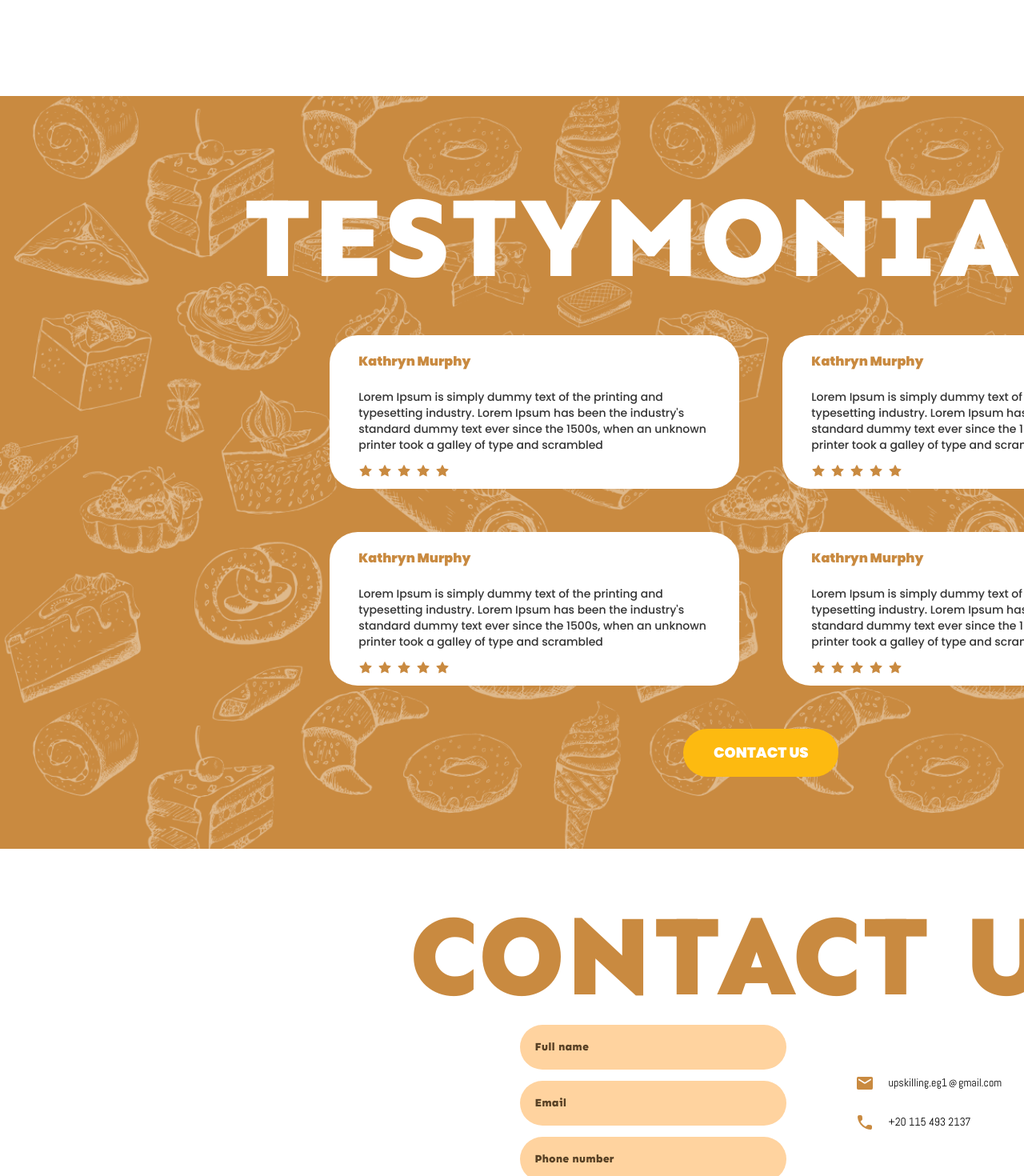
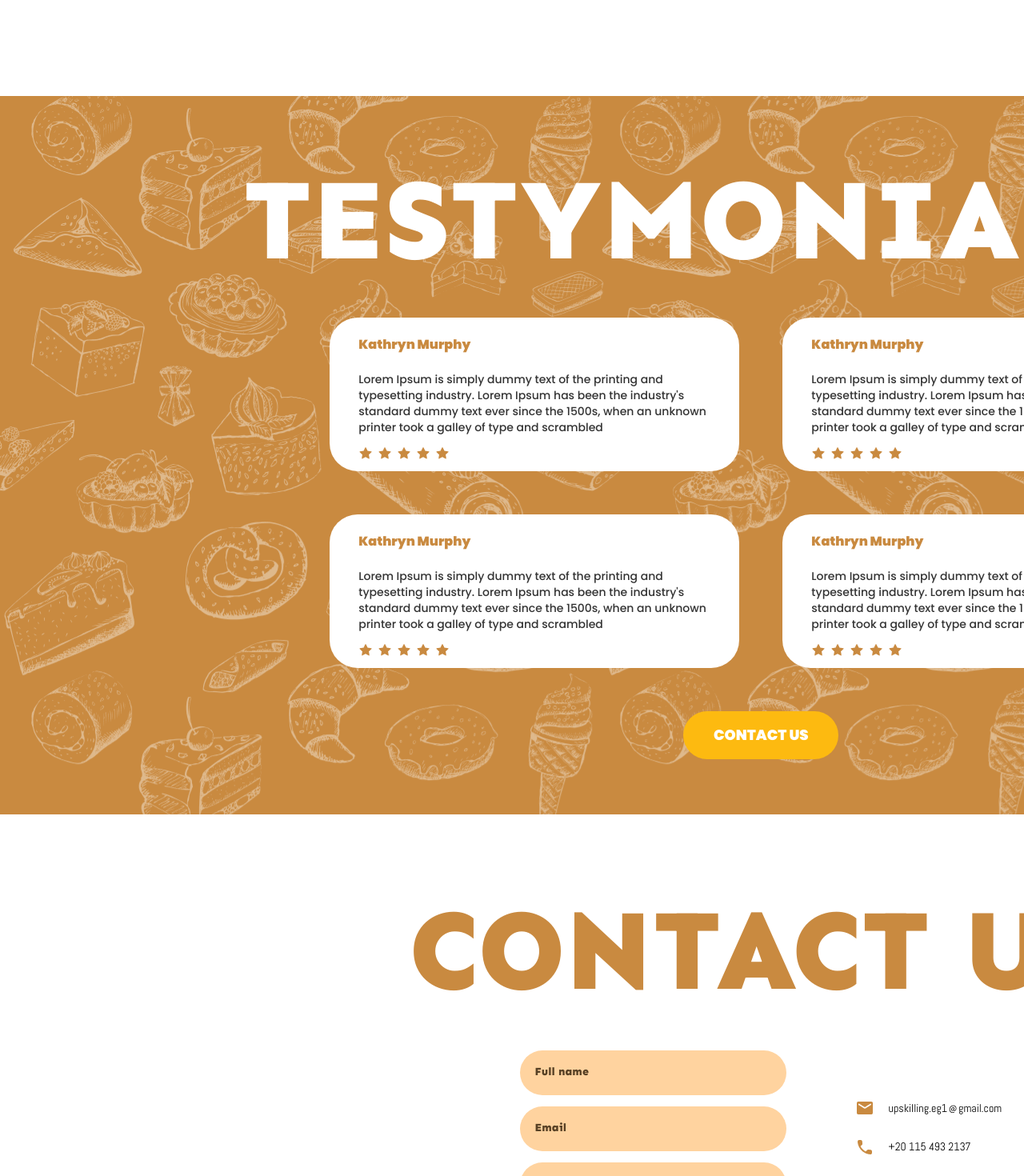
Before and after one commit to mahamfathy/menu-upskilling-task, an Angular app: page / in a window 1280 px wide. Shown: the part 3240-4710 px from the top of the page at 80% size. Built offline with nearby package versions, Linux system fonts and the light colour scheme.

Commit message:
create IRecipe interface

```diff
--- a/src/app/contact-us/contact-us.component.scss
+++ b/src/app/contact-us/contact-us.component.scss
@@ -3,8 +3,8 @@
 @import "../../assets/sass/components/button";
 
 .row {
-  margin-top: 5rem;
-  height: 66%;
+  margin-top: 2.5rem;
+  height: 100%;
   .wrapper {
     display: flex;
     flex-direction: column;
--- a/src/app/home/home.component.scss
+++ b/src/app/home/home.component.scss
@@ -14,7 +14,7 @@
     margin-bottom: 2rem;
   }
   footer {
-    width: 1903px;
+    width: 100%;
     height: 117px;
     background-color: $color-brown;
   }
--- a/src/app/reviews/reviews.component.scss
+++ b/src/app/reviews/reviews.component.scss
@@ -9,7 +9,7 @@
   background-image: url(../../assets/img/Mask-Group2.png);
   background-size: cover;
   background-repeat: no-repeat;
-  padding: 5rem;
+  padding: 3.8rem;
   .row {
     width: 72rem;
     h2 {
--- /dev/null
+++ b/src/app/shared/interfaces/IRecipe.ts
@@ -0,0 +1,4 @@
+export interface IRecipe {
+  name: string;
+  imagePath: string;
+}
```
